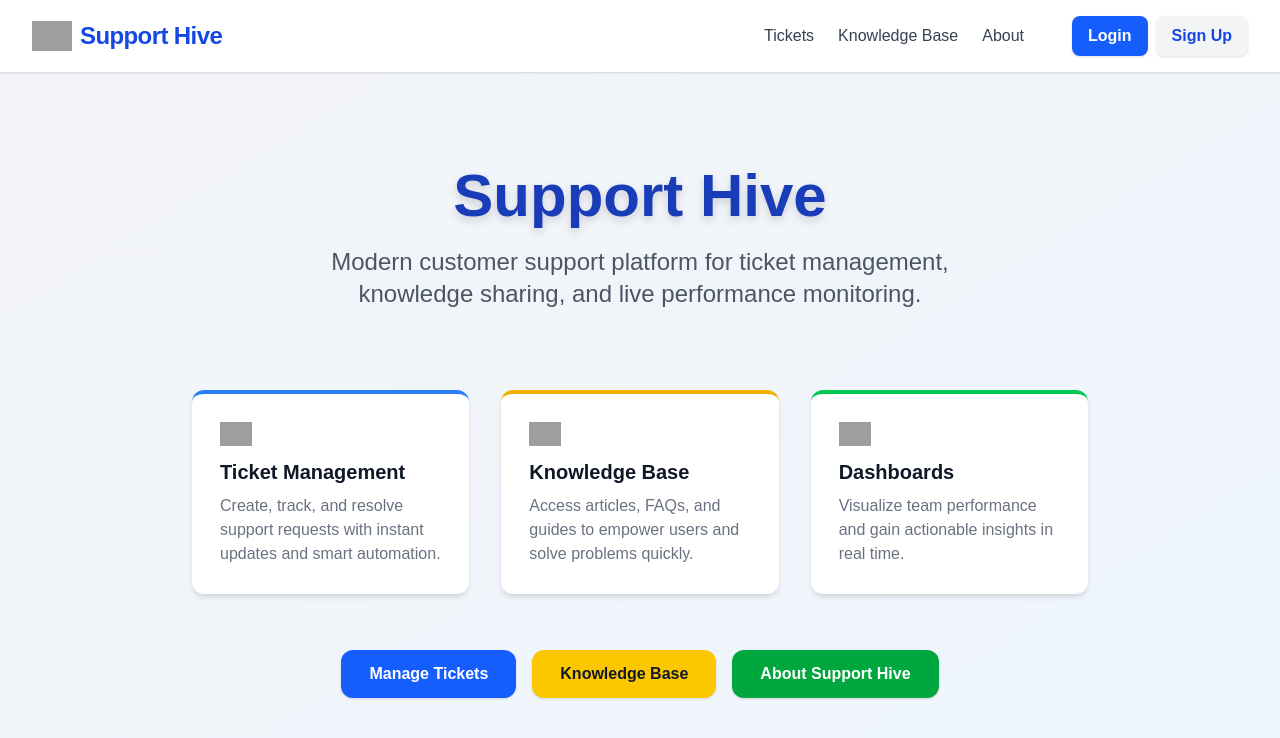
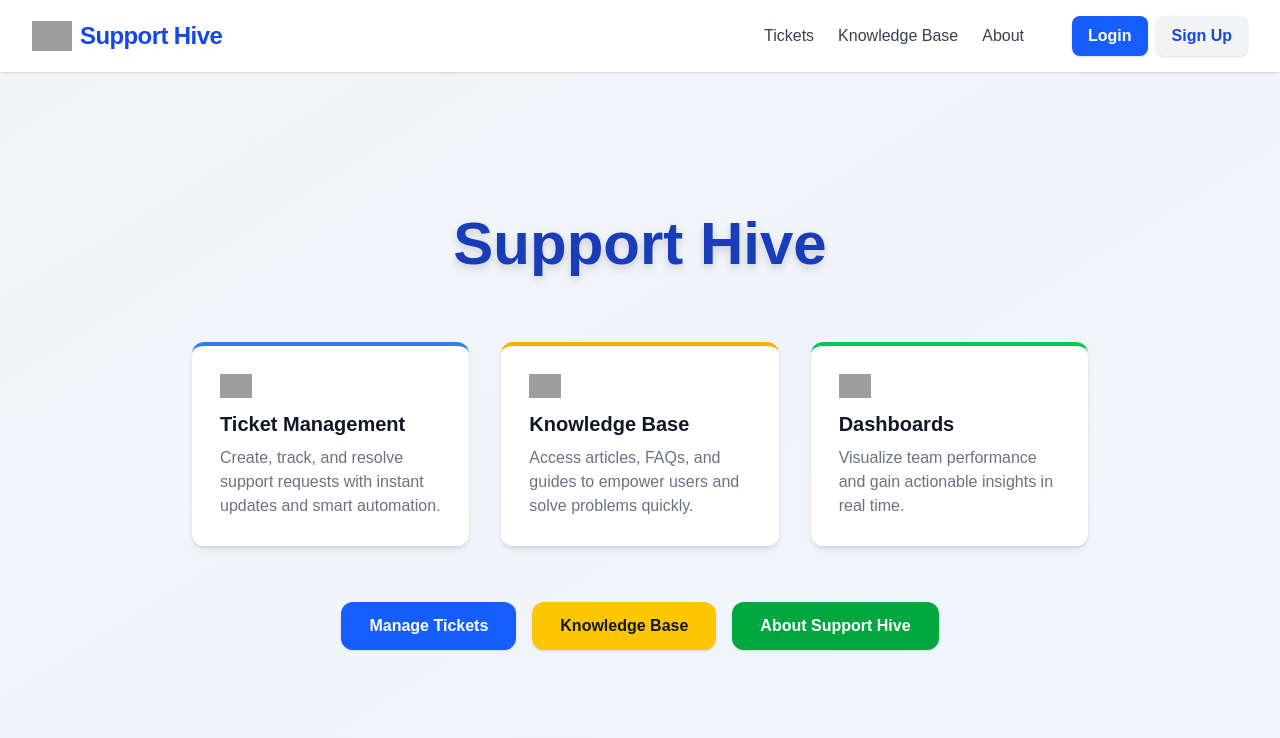
Before and after one commit to mkhan221223/support-hive, a Next.js app in the folder support-hive-my-app-software-engineering-laboratory/: page / in a window 1280 px wide. Shown: the top 738 px of the page. Built offline with nearby package versions, Linux system fonts and the light colour scheme; grey boxes are pictures that could not be loaded.

Commit message:
Remove introductory paragraph from Home page for streamlined presentation

```diff
--- a/support-hive-my-app-software-engineering-laboratory/src/app/page.tsx
+++ b/support-hive-my-app-software-engineering-laboratory/src/app/page.tsx
@@ -34,9 +34,6 @@ export default function Home() {
       <main className="flex flex-col items-center justify-center flex-1 pt-32 pb-16 px-4">
         <section className="w-full max-w-2xl text-center mb-12">
           <h1 className="text-5xl md:text-6xl font-extrabold text-blue-800 mb-5 drop-shadow-lg">Support Hive</h1>
-          <p className="text-xl md:text-2xl text-gray-600 mb-8 font-medium">
-            Modern customer support platform for ticket management, knowledge sharing, and live performance monitoring.
-          </p>
         </section>
 
         {/* Features */}
```
